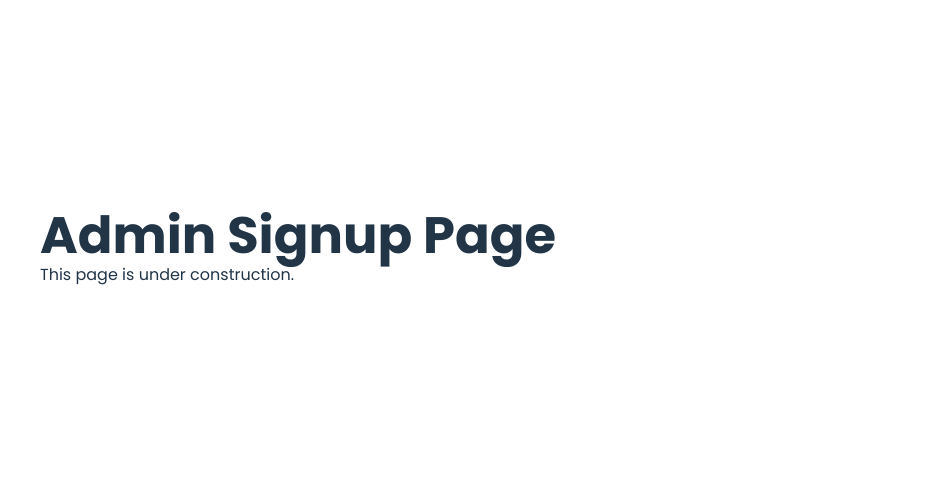
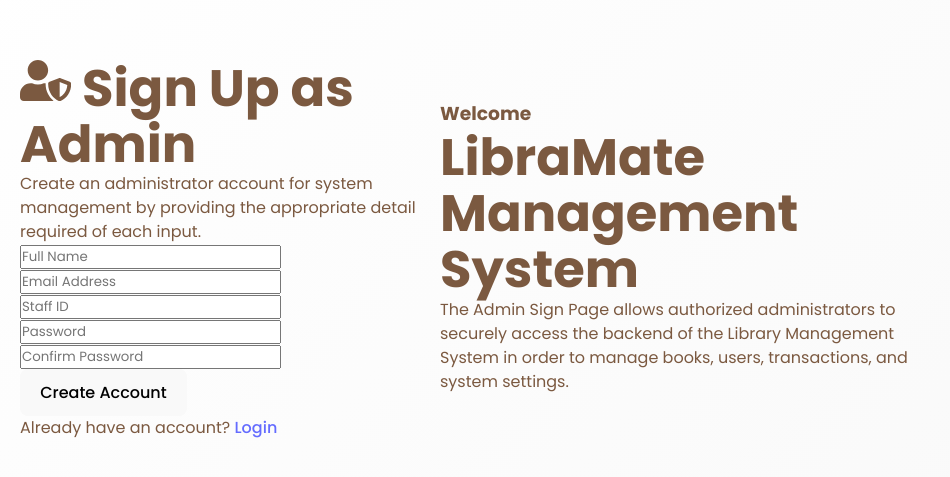
Before and after one commit to richardamofa/LibraMate-App, a React (Vite) app in the folder libraMate-app/: page /admin/signup in a window 1280 px wide. Shown: the part 153-630 px from the top of the page, without its empty margins (0-950 px from the left). Built offline with nearby package versions, Linux system fonts and the light colour scheme.

Commit message:
modified

```diff
--- a/libraMate-app/src/App.css
+++ b/libraMate-app/src/App.css
@@ -21,13 +21,11 @@
 html, body {
   width: 100%;
   overflow-x: hidden;
-  background: var(--bg);
+  background: linear-gradient(135deg, #fff, #f8f8f8);
 }
 
 .app {
   min-height: 100vh;
-  display: flex;
-  flex-direction: column;
   background: var(--bg);
 }
 
@@ -53,6 +51,11 @@ html, body {
   border-radius: var(--border-radius);
 }
 
+.navbar.scrolled {
+  padding: 10px 25px;
+  background: ;
+}
+
 .logo {
   font-size: 1.6rem;
   font-weight: 700;
@@ -76,6 +79,7 @@ html, body {
 }
 
 .nav-btn:hover {
+  color: inherit;
   border: 1px solid var(--glass-border);
   background: rgba(255,255,255,0.65);
 }
--- a/libraMate-app/src/main.jsx
+++ b/libraMate-app/src/main.jsx
@@ -2,6 +2,7 @@ import { StrictMode } from "react";
 import { createRoot } from "react-dom/client";
 import { BrowserRouter } from "react-router-dom";
 import App from "./App";
+import "./App.css";
 import "./index.css";
 
 createRoot(document.getElementById("root")).render(
--- /dev/null
+++ b/libraMate-app/src/users/admin/Admin.css
@@ -0,0 +1,45 @@
+:root {
+  --primary-color: #b58a6a;
+  --secondary-color: #7b5940;
+  --accent: #c59b7b;
+  --bg: #ffffff;
+  --glass-bg: rgba(181, 138, 106, 0.18);
+  --glass-border: rgba(181, 138, 106, 0.35);
+  --text-dark: #2e2e2e;
+  --border-radius: 16px;
+}
+
+* {
+  box-sizing: border-box;
+  margin: 0;
+  padding: 0;
+  font-family: "Poppins", sans-serif;
+}
+
+html, body {
+  width: 100%;
+  overflow-x: hidden;
+  background: linear-gradient(135deg, #fff, #f8f8f8);
+  color: #7b5940;
+}
+
+.admin-signup .admin-inner {
+  display: flex;
+  flex-direction: row;
+  justify-content: center;
+  align-items: center;
+  min-height: 100vh;
+  width: 100%;
+  padding: 40px 20px;
+  box-sizing: border-box;
+}
+
+.signup-right {
+  width: 100%;
+  max-width: 420px;
+}
+
+.signup-left {
+    width: 100%;
+    max-width: 500px;
+}
--- a/libraMate-app/src/users/admin/AdminSignup.jsx
+++ b/libraMate-app/src/users/admin/AdminSignup.jsx
@@ -1,8 +1,42 @@
+import "./Admin.css";
+import { FaUserShield } from "react-icons/fa";
+import { Link } from "react-router-dom";
+
 export default function AdminSignup() {
   return (
-    <div style={{ padding: "40px" }}>
-      <h1>Admin Signup Page</h1>
-      <p>This page is under construction.</p>
+    <div className="admin-signup">
+      <main className="admin-inner">
+        <div className="signup-right">
+          <h1><FaUserShield /> Sign Up as Admin</h1>
+          <p>Create an administrator account for system management
+            by providing the appropriate detail required of each input.</p>
+
+          <form className="signup-form">
+            <input type="text" placeholder="Full Name" required />
+            <input type="email" placeholder="Email Address" required />
+            <input type="text" placeholder="Staff ID" required />
+            <input type="password" placeholder="Password" required />
+            <input type="password" placeholder="Confirm Password" required />
+
+            <button type="submit" className="primary-btn">Create Account</button>
+          </form>
+
+          <p className="signup-footer">
+            Already have an account? <Link to="/">Login</Link>
+          </p>
+        </div>
+        <div className="signup-left">
+          <h3>Welcome</h3>
+          <div className="signup-content">
+            <h1>LibraMate Management System</h1>
+            <p>
+              The Admin Sign Page allows authorized administrators to securely
+              access the backend of the Library Management System
+              in order to manage books, users, transactions, and system settings.
+            </p>
+          </div>
+        </div>
+      </main>
     </div>
   );
 }
```
Also changed, not shown: libraMate-app/src/users/Home.jsx (line endings or trailing spaces), 1 other file (tests, documents, lock files or other folders).
